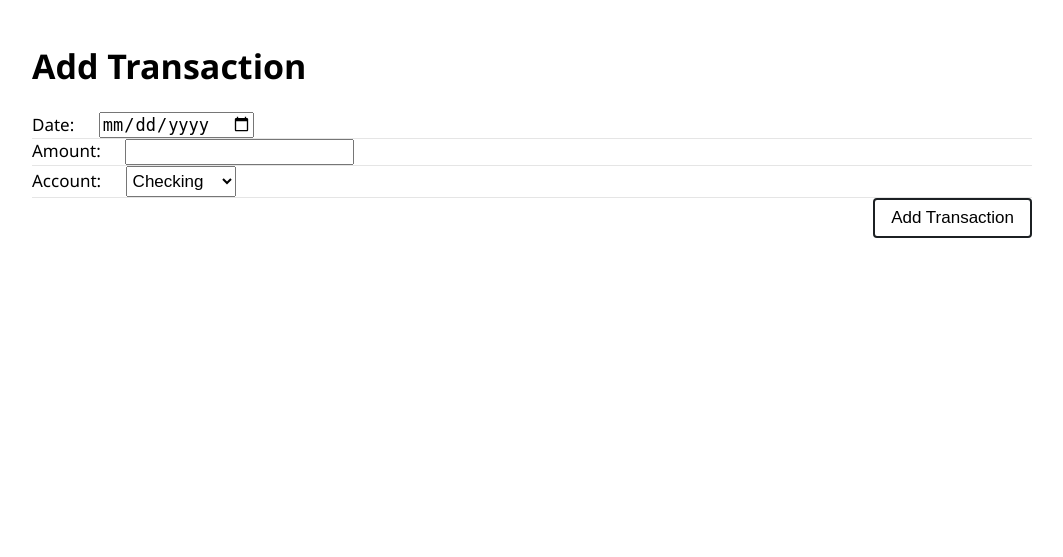
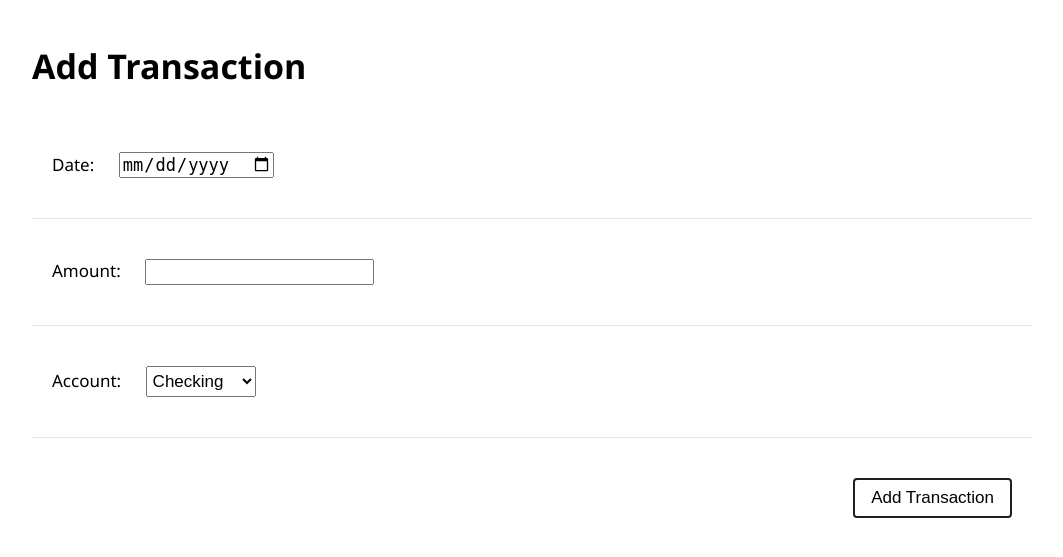
Before and after one commit to bitmap357/Flask2, a Flask app: page / in a window 1280 px wide. Shown: the top 557 px of the page, without its empty margins (108-1171 px from the left). Run offline with Flask 3, Linux system fonts and the light colour scheme; some libraries are stand-ins or nearby versions.

Commit message:
corrections

```diff
--- a/static/style.css
+++ b/static/style.css
@@ -7,6 +7,10 @@ body {
     max-width: 1000px;
     margin: 0 auto;
     padding: 20px;
+}
+
+.form__fieldset {
+    padding: 40px 20px;
 }
 
 .form__fieldset:not(:last-of-type) {
```
